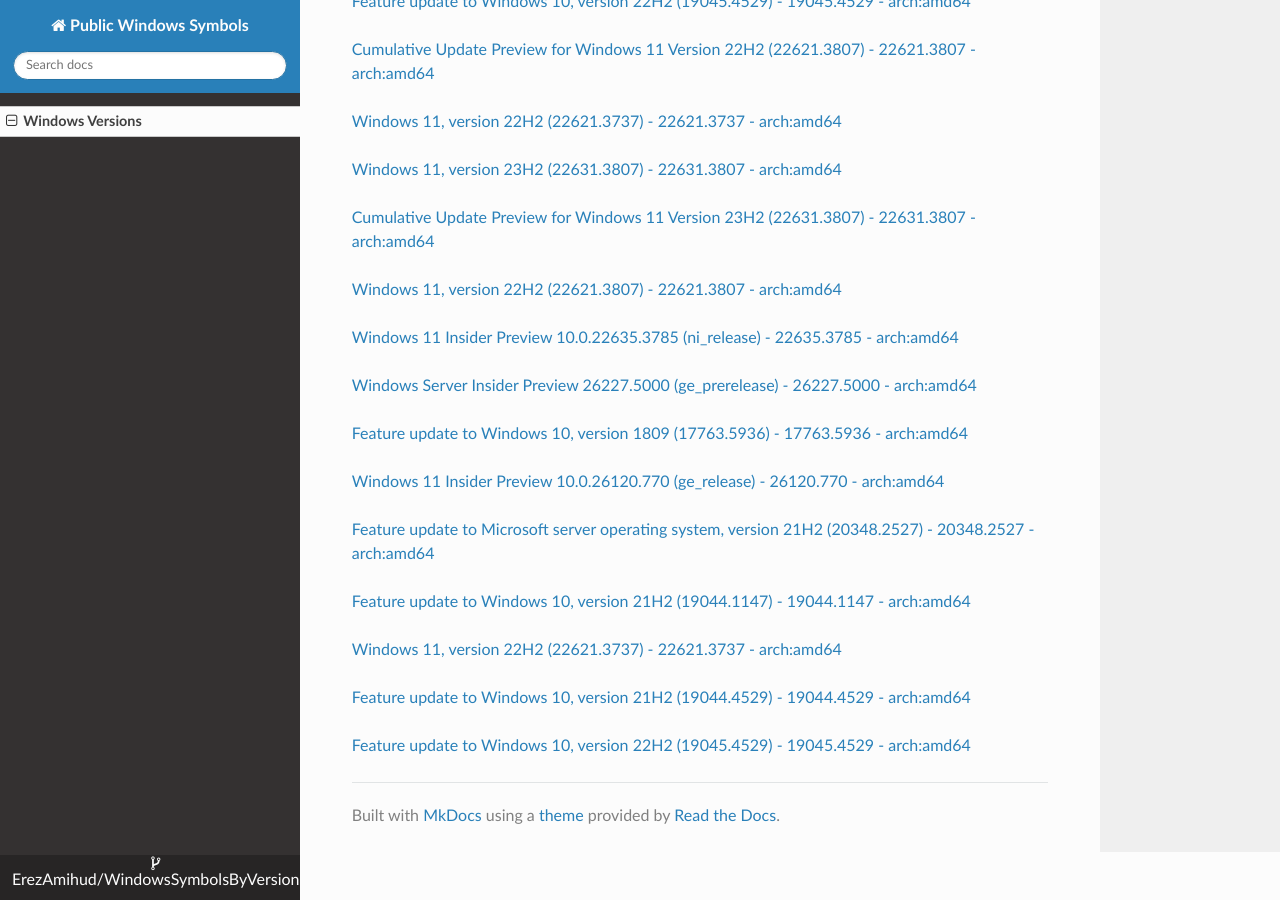
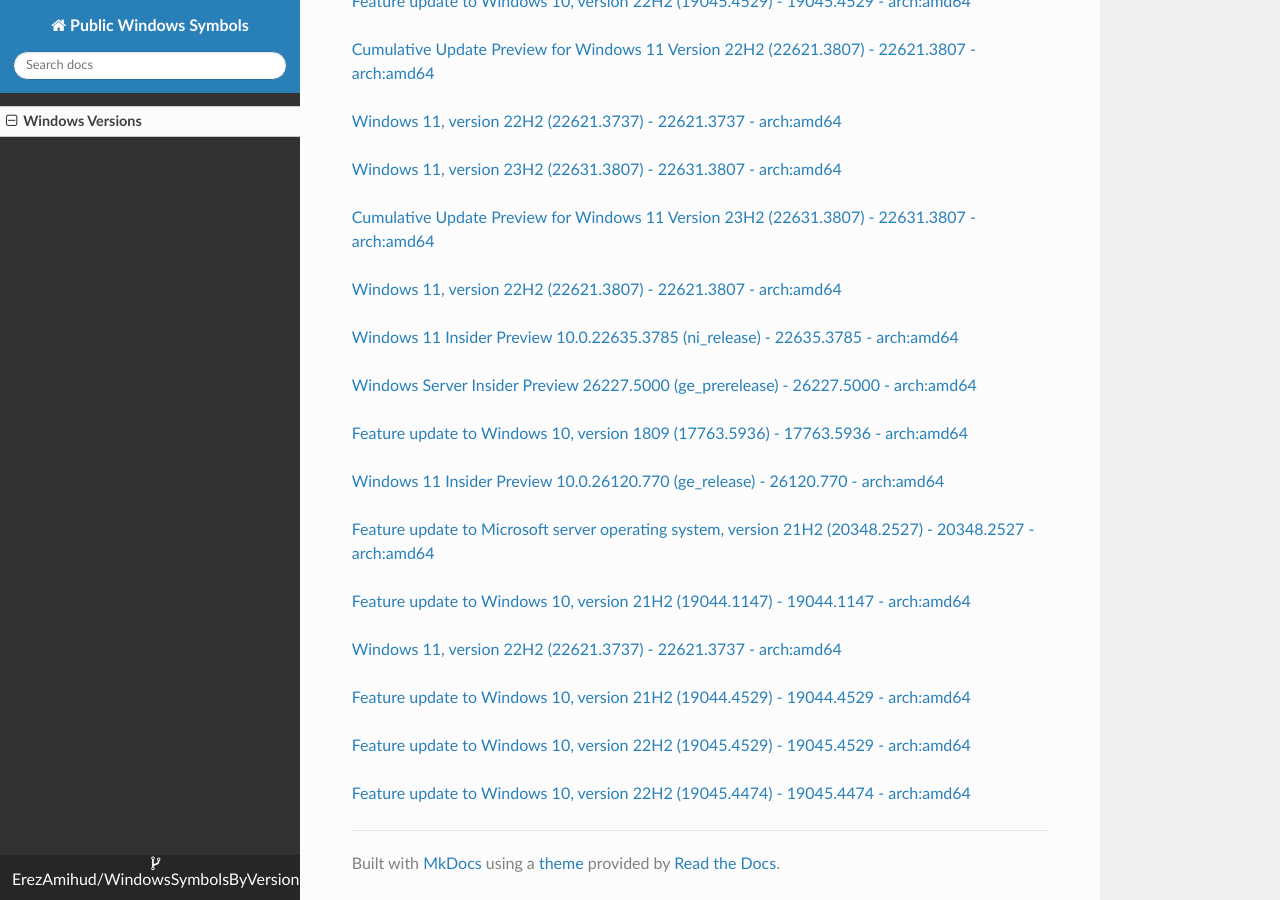
Before and after one commit to ErezAmihud/WindowsSymbolsByVersion, an MkDocs documentation site: the page built from docs/index.md, in a window 1280 px wide and 900 px high, scrolled down 13181 px. Built offline with MkDocs 1.6.1, drawn with Linux system fonts in a browser that asks for light colours; nearby versions of some CDN libraries.

Commit message:
Automated commit, add manifest for b8d2df04-86bd-4d00-b46f-c33df4a394a3

```diff
--- a/docs/index.md
+++ b/docs/index.md
@@ -694,3 +694,6 @@
 
 
 [Feature update to Windows 10, version 22H2 (19045.4529) - 19045.4529 - arch:amd64](https://github.com/ErezAmihud/WindowsSymbolsByVersion/blob/main/manifests/cd8257ce-cb10-4a06-a107-1e60725358fa.manifest)
+
+
+[Feature update to Windows 10, version 22H2 (19045.4474) - 19045.4474 - arch:amd64](https://github.com/ErezAmihud/WindowsSymbolsByVersion/blob/main/manifests/b8d2df04-86bd-4d00-b46f-c33df4a394a3.manifest)
```
Also changed, not shown: process_builds.json (+1 -1 lines), 1 other file.
